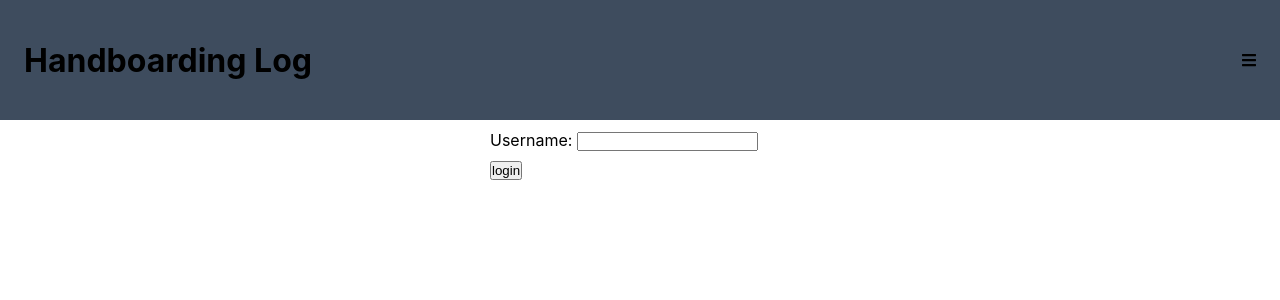
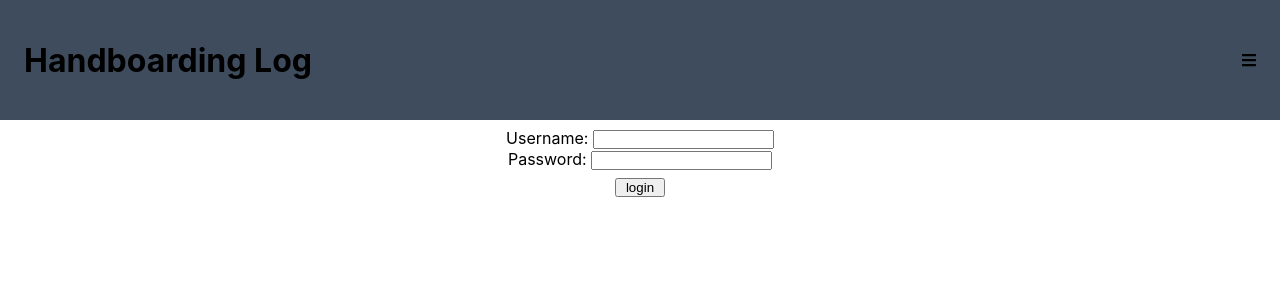
Before and after one commit to joegiardina/hangboard-app, a React app: page /login in a window 1280 px wide. Shown: the top 300 px of the page. Built offline with nearby package versions, Linux system fonts and the light colour scheme.

Commit message:
update login routing and styles

```diff
--- a/src/App.js
+++ b/src/App.js
@@ -5,8 +5,9 @@ import Router from './Router';
 function App() {
   return (
     <div className="App">
-      <Header />
-      <Router />
+      <Router>
+        <Header />
+      </Router>
     </div>
   );
 }
--- a/src/Router.js
+++ b/src/Router.js
@@ -1,14 +1,15 @@
 import {BrowserRouter, Switch, Route, Redirect} from 'react-router-dom';
 import {useSelector} from 'react-redux';
-import Login from './container/Login/index';
+import Login from './container/Login';
 import Home from './container/Home';
 import YourExerciseContainer from './container/YourExerciseContainer';
 
-const Router = () => {
+const Router = ({children}) => {
   const user = useSelector(state => state.user && state.user.user);
 
   return (
     <BrowserRouter>
+      {children}
       <Switch>
         <Route exact path="/login">
           <Login />
--- a/src/components/Navigation.js
+++ b/src/components/Navigation.js
@@ -3,12 +3,20 @@ import {useSelector, useDispatch} from 'react-redux';
 import {FontAwesomeIcon} from '@fortawesome/react-fontawesome';
 import {faBars} from '@fortawesome/free-solid-svg-icons';
 import {setUser} from '../stores/userSlice';
+import {useHistory} from 'react-router-dom';
 
 const Navigation = () => {
   const dispatch = useDispatch();
+  const history = useHistory();
   const user = useSelector(state => state.user && state.user.user);
   //menu will always load in closed because of false
-  const [showMenu, setshowMenu] = useState(false);
+  const [showMenu, setShowMenu] = useState(false);
+
+  const signOut = () => {
+    dispatch(setUser(null));
+    setShowMenu(false);
+    history.push('/');
+  };
 
   let menu;
 
@@ -22,7 +30,7 @@ const Navigation = () => {
           My results
         </a>
         {!!user ? (
-          <div className="menuOptions" onClick={() => dispatch(setUser(null))}>
+          <div className="menuOptions" onClick={signOut}>
             Log Out
           </div>
         ) : (
@@ -39,7 +47,7 @@ const Navigation = () => {
         <FontAwesomeIcon
           className="closedMenu"
           icon={faBars}
-          onClick={() => setshowMenu(!showMenu)}
+          onClick={() => setShowMenu(!showMenu)}
         />
       </span>
       {menu}
--- a/src/container/Home.js
+++ b/src/container/Home.js
@@ -1,5 +1,9 @@
 const Home = () => {
-  return <div>Home page</div>;
+  return (
+    <div style={{display: 'flex', justifyContent: 'center'}}>
+      <h1 style={{marginTop: 20}}>Welcome to Hangboard App!</h1>
+    </div>
+  );
 };
 
 export default Home;
--- /dev/null
+++ b/src/container/Login.js
@@ -0,0 +1,56 @@
+import {useState} from 'react';
+import {useHistory} from 'react-router-dom';
+import {useDispatch} from 'react-redux';
+import {setUser} from '../stores/userSlice';
+
+const columnStyle = {
+  display: 'flex',
+  flexDirection: 'column',
+  justifyContent: 'center',
+  alignItems: 'center',
+  padding: 8,
+};
+
+const InputGroup = ({children}) => <div>{children}</div>;
+const CenteredColumn = ({children}) => (
+  <div style={columnStyle}>{children}</div>
+);
+
+const Login = () => {
+  const [username, setUsername] = useState();
+  const [password, setPassword] = useState();
+  const history = useHistory();
+  const dispatch = useDispatch();
+  const login = () => {
+    dispatch(setUser({name: username}));
+    history.push('/exercise');
+  };
+
+  return (
+    <CenteredColumn>
+      <InputGroup>
+        <label>
+          Username:{' '}
+          <input
+            type="text"
+            onChange={event => setUsername(event.target.value)}
+          />
+        </label>
+      </InputGroup>
+      <InputGroup>
+        <label>
+          Password:{' '}
+          <input
+            type="password"
+            onChange={event => setPassword(event.target.value)}
+          />
+        </label>
+      </InputGroup>
+      <button style={{width: 50, margin: 8}} onClick={login}>
+        login
+      </button>
+    </CenteredColumn>
+  );
+};
+
+export default Login;
--- a/src/container/Login/Login.css
+++ /dev/null
@@ -1,15 +0,0 @@
-.pageContainer {
-  display: flex;
-  align-items: center;
-  justify-content: center;
-}
-
-.loginContainer {
-  flex-direction: column;
-  padding: 10px;
-  width: 25%;
-}
-
-.inputGroup {
-  margin-bottom: 8px;
-}
--- a/src/container/Login/index.js
+++ /dev/null
@@ -1,44 +0,0 @@
-import './Login.css';
-import {useState} from 'react';
-import {useHistory} from 'react-router-dom';
-import {useDispatch} from 'react-redux';
-import {setUser} from '../../stores/userSlice';
-
-const InputGroup = ({children}) => <div className="inputGroup">{children}</div>;
-
-const Login = () => {
-  const [username, setUsername] = useState();
-  // const [password, setPassword] = useState();
-  const history = useHistory();
-  const dispatch = useDispatch();
-  const login = () => {
-    dispatch(setUser({name: username}));
-    history.push('/exercise');
-  };
-
-  return (
-    <div className="pageContainer">
-      <div className="loginContainer">
-        <InputGroup>
-          <label>
-            Username:{' '}
-            <input
-              type="text"
-              onChange={event => setUsername(event.target.value)}
-            />
-          </label>
-        </InputGroup>
-        {/*
-        <InputGroup>
-          <label>Password:{' '}
-            <input type="password" onChange={event => setPassword(event.target.value)}  />
-          </label>
-        </InputGroup>
-        */}
-        <button onClick={login}>login</button>
-      </div>
-    </div>
-  );
-};
-
-export default Login;
```
